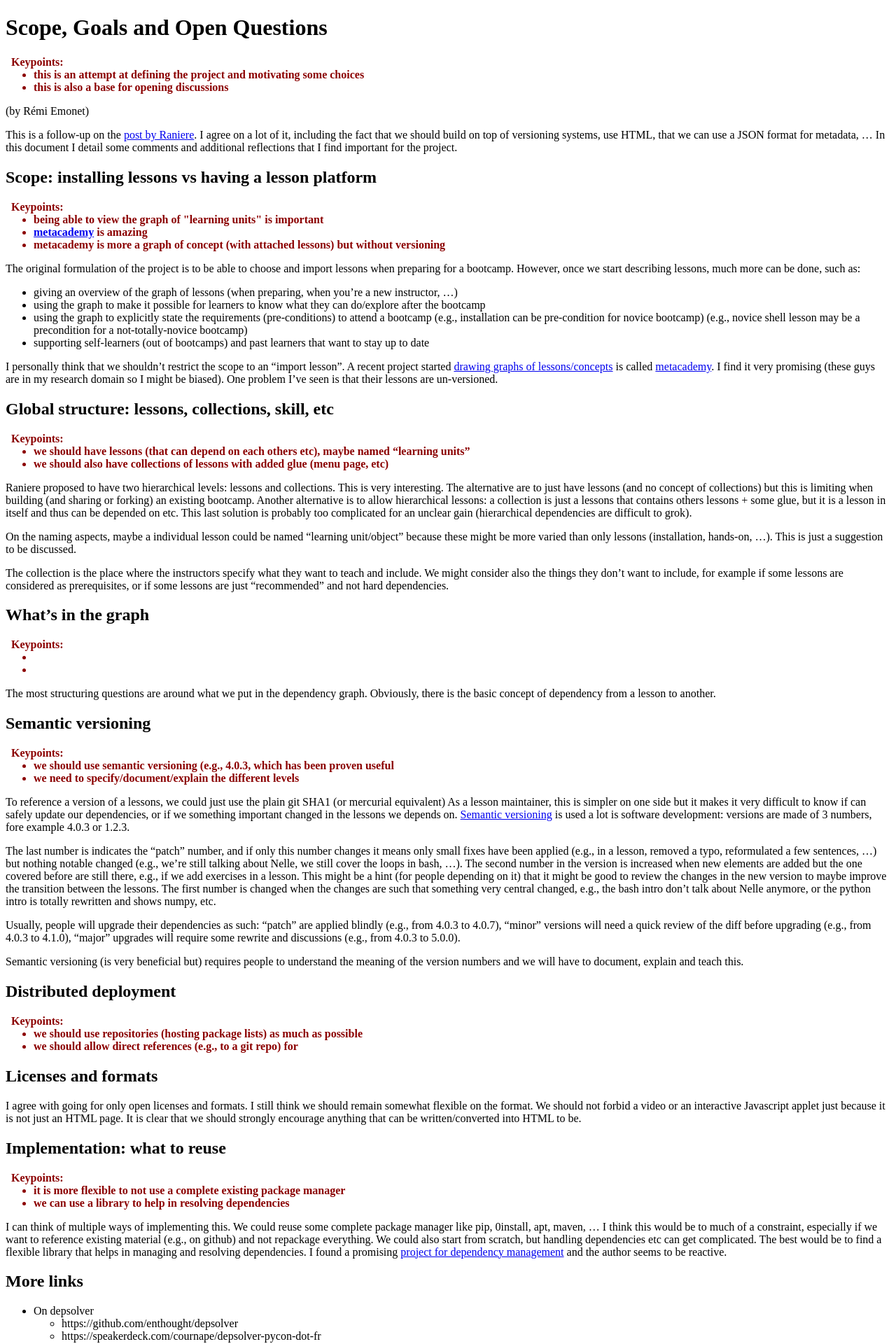
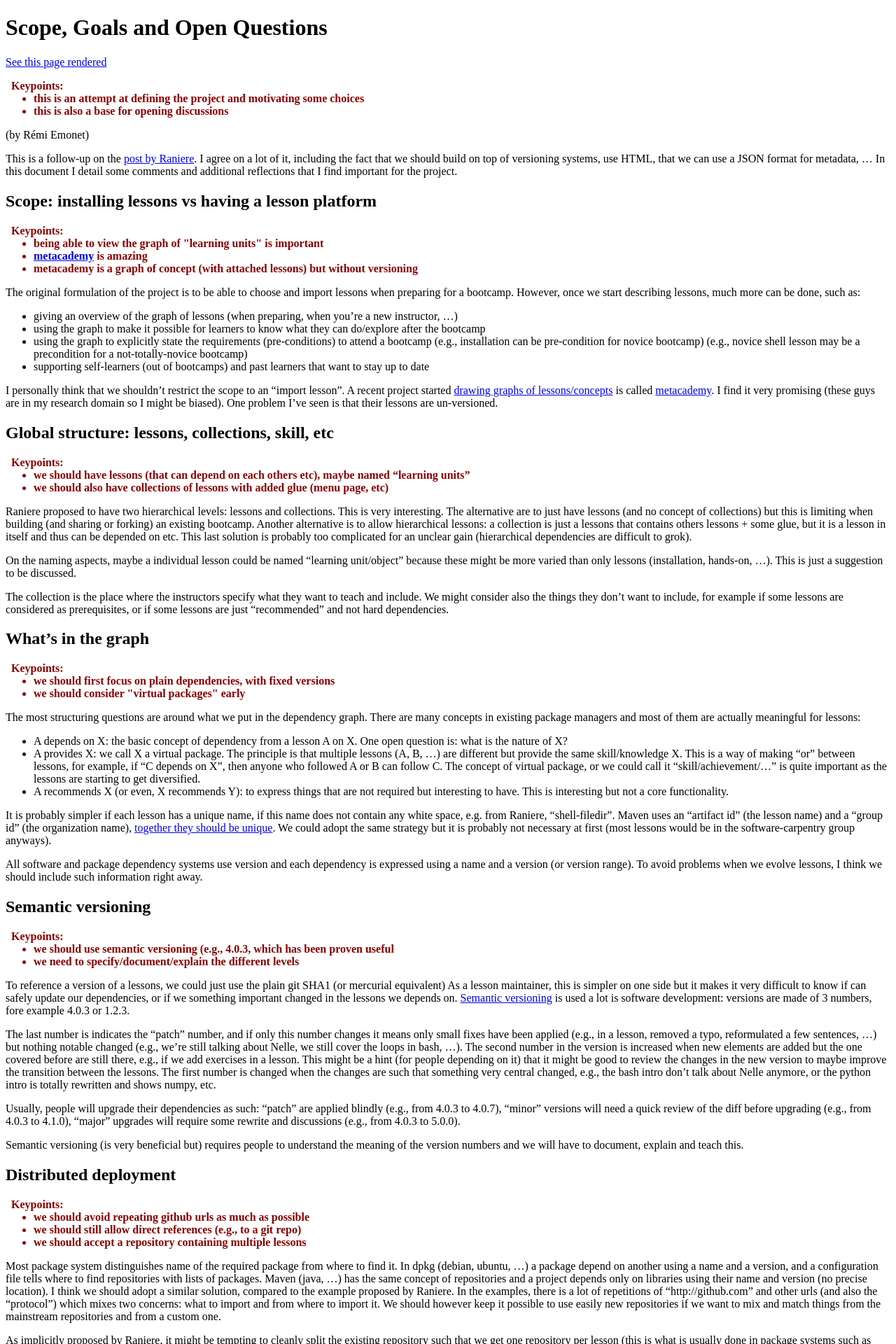
Before and after one commit to wking/lesson-manager, a Jekyll site: the page built from 01-scope-and-goals.md, in a window 1280 px wide. Shown: the top 1920 px of the page at 70% size. Built offline with Jekyll 4.4.1, drawn with Linux system fonts in a browser that asks for light colours; some of the changed text lies outside the part shown.

Commit message:
added last points for this wave

```diff
--- a/01-scope-and-goals.md
+++ b/01-scope-and-goals.md
@@ -3,10 +3,7 @@ layout: simple
 title: Scope, Goals and Open Questions
 ---
 
-<style type="text/css">
-          ul.keypoints:before {content: "Keypoints: "; margin-left: -2em;}
-          ul.keypoints {color: darkred; font-weight: bold;}
-</style>
+[See this page rendered](http://twitwi.github.io/lesson-manager/01-scope-and-goals.html)
 
 <ul class="keypoints">
     <li>this is an attempt at defining the project and motivating some choices</li>
@@ -24,11 +21,12 @@ In this document I detail some comments and additional reflections that I find i
 <ul class="keypoints">
     <li>being able to view the graph of "learning units" is important</li>
     <li><a href="http://www.metacademy.org/">metacademy</a> is amazing</li>
-    <li>metacademy is more a graph of concept (with attached lessons) but without versioning</li>
+    <li>metacademy is a graph of concept (with attached lessons) but without versioning</li>
 </ul>
 
 The original formulation of the project is to be able to choose and import lessons when preparing for a bootcamp.
 However, once we start describing lessons, much more can be done, such as:
+
 - giving an overview of the graph of lessons (when preparing, when you're a new instructor, …)
 - using the graph to make it possible for learners to know what they can do/explore after the bootcamp
 - using the graph to explicitly state the requirements (pre-conditions) to attend a bootcamp (e.g., installation can be pre-condition for novice bootcamp) (e.g., novice shell lesson may be a precondition for a not-totally-novice bootcamp)
@@ -63,12 +61,28 @@ We might consider also the things they don't want to include, for example if som
 ## What's in the graph
 
 <ul class="keypoints">
-    <li></li>
-    <li></li>
+    <li>we should first focus on plain dependencies, with fixed versions</li>
+    <li>we should consider "virtual packages" early</li>
 </ul>
 
 The most structuring questions are around what we put in the dependency graph.
-Obviously, there is the basic concept of dependency from a lesson to another.
+There are many concepts in existing package managers and most of them are actually meaningful for lessons:
+
+- A depends on X: the basic concept of dependency from a lesson A on X.
+  One open question is: what is the nature of X?
+- A provides X: we call X a virtual package.
+  The principle is that multiple lessons (A, B, ...) are different but provide the same skill/knowledge X.
+  This is a way of making "or" between lessons, for example, if "C depends on X", then anyone who followed A or B can follow C.
+  The concept of virtual package, or we could call it "skill/achievement/..." is quite important as the lessons are starting to get diversified.
+- A recommends X (or even, X recommends Y): to express things that are not required but interesting to have.
+  This is interesting but not a core functionality.
+
+It is probably simpler if each lesson has a unique name, if this name does not contain any white space, e.g. from Raniere, "shell-filedir".
+Maven uses an "artifact id" (the lesson name) and a "group id" (the organization name), [together they should be unique](http://maven.apache.org/pom.html#Maven_Coordinates).
+We could adopt the same strategy but it is probably not necessary at first (most lessons would be in the software-carpentry group anyways).
+
+All software and package dependency systems use version and each dependency is expressed using a name and a version (or version range).
+To avoid problems when we evolve lessons, I think we should include such information right away.
 
 
 ## Semantic versioning
@@ -91,12 +105,28 @@ Usually, people will upgrade their dependencies as such: "patch" are applied bli
 
 Semantic versioning (is very beneficial but) requires people to understand the meaning of the version numbers and we will have to document, explain and teach this.
 
+
 ## Distributed deployment
 
 <ul class="keypoints">
-    <li>we should use repositories (hosting package lists) as much as possible</li>
-    <li>we should allow direct references (e.g., to a git repo) for </li>
+    <li>we should avoid repeating github urls as much as possible</li>
+    <li>we should still allow direct references (e.g., to a git repo)</li>
+    <li>we should accept a repository containing multiple lessons</li>
 </ul>
+
+Most package system distinguishes name of the required package from where to find it.
+In dpkg (debian, ubuntu, ...) a package depend on another using a name and a version, and a configuration file tells where to find repositories with lists of packages.
+Maven (java, ...) has the same concept of repositories and a project depends only on libraries using their name and version (no precise location).
+I think we should adopt a similar solution, compared to the example proposed by Raniere.
+In the examples, there is a lot of repetitions of "http://github.com" and other urls (and also the "protocol") which mixes two concerns: what to import and from where to import it.
+We should however keep it possible to use easily new repositories if we want to mix and match things from the mainstream repositories and from a custom one.
+
+As implicitly proposed by Raniere, it might be tempting to cleanly split the existing repository such that we get one repository per lesson (this is what is usually done in package systems such as npm, etc).
+Even if I like this clean split, I expect such an architecture to be a huge obstacle for our instructors working on multiple lessons.
+It would also discourage instructors in doing proper fine-grained description of lessons, e.g.: “I don't want to create 3 repositories for the git lessons so I'll just say it's one big lesson”.
+Overall I think a lesson should be a folder in a repo (maybe defaulting to the root of the repo) such that it is easy to have multiple lessons in a single repository.
+A bonus is that we can start reusing existing repositories (software carpentry ones, tutorials for some projects, ...) without really requiring to first slice and dice these repository.
+A potential issue to work around is that we might need to clone the same repo many times (to get different subparts at different git revisions).
 
 
 ## Licenses and formats
@@ -105,6 +135,7 @@ I agree with going for only open licenses and formats.
 I still think we should remain somewhat flexible on the format.
 We should not forbid a video or an interactive Javascript applet just because it is not just an HTML page.
 It is clear that we should strongly encourage anything that can be written/converted into HTML to be.
+
 
 ## Implementation: what to reuse
 
@@ -115,7 +146,7 @@ It is clear that we should strongly encourage anything that can be written/conve
 
 I can think of multiple ways of implementing this.
 We could reuse some complete package manager like pip, 0install, apt, maven, …
-I think this would be to much of a constraint, especially if we want to reference existing material (e.g., on github) and not repackage everything.
+I think (but I'm far from sure) that this would be to much of a constraint, especially if we want to reference existing material (e.g., on github) and not repackage everything.
 We could also start from scratch, but handling dependencies etc can get complicated.
 The best would be to find a flexible library that helps in managing and resolving dependencies.
 I found a promising [project for dependency management](https://github.com/enthought/depsolver) and the author seems to be reactive.
@@ -138,4 +169,5 @@ I found a promising [project for dependency management](https://github.com/entho
   - https://github.com/metacademy/metacademy-content/wiki/Database-format
 - On some existing packaging systems
   - http://debian-handbook.info/browse/stable/sect.package-meta-information.html
+  - https://www.npmjs.org/
   - http://bower.io/docs/api/
```
